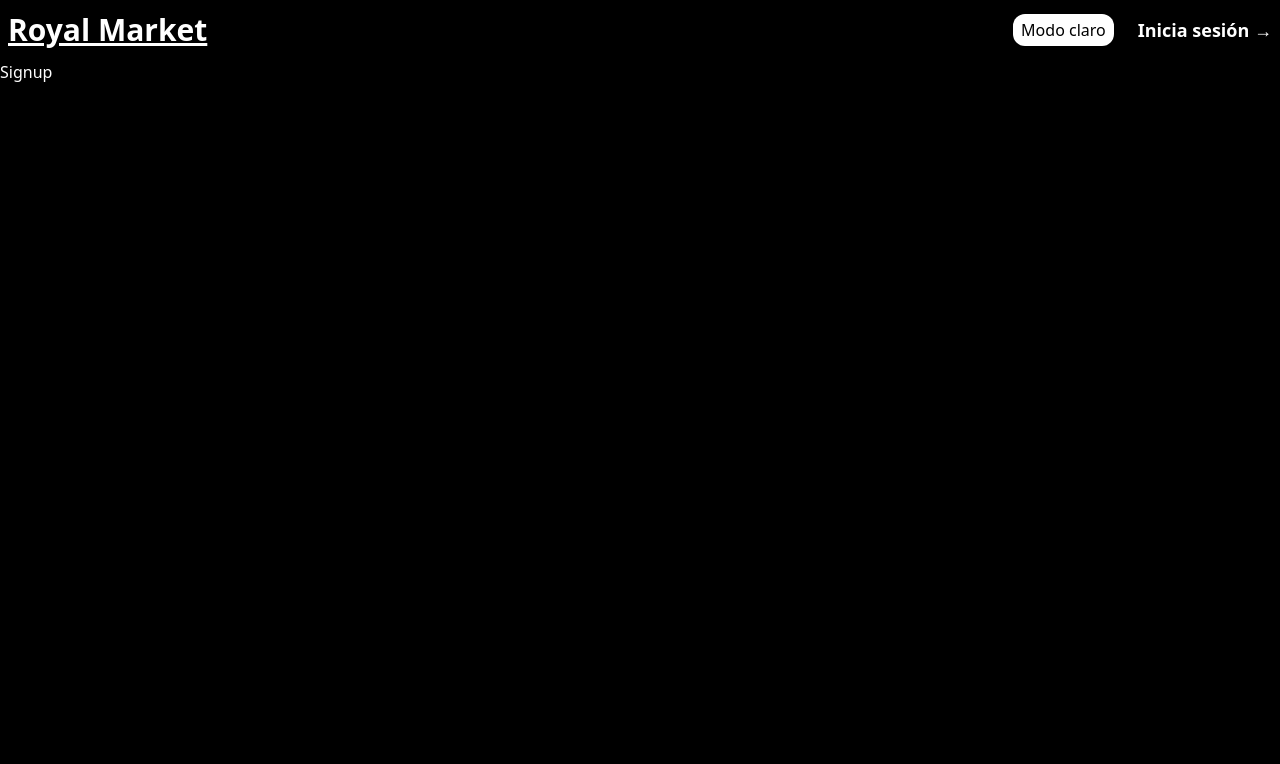
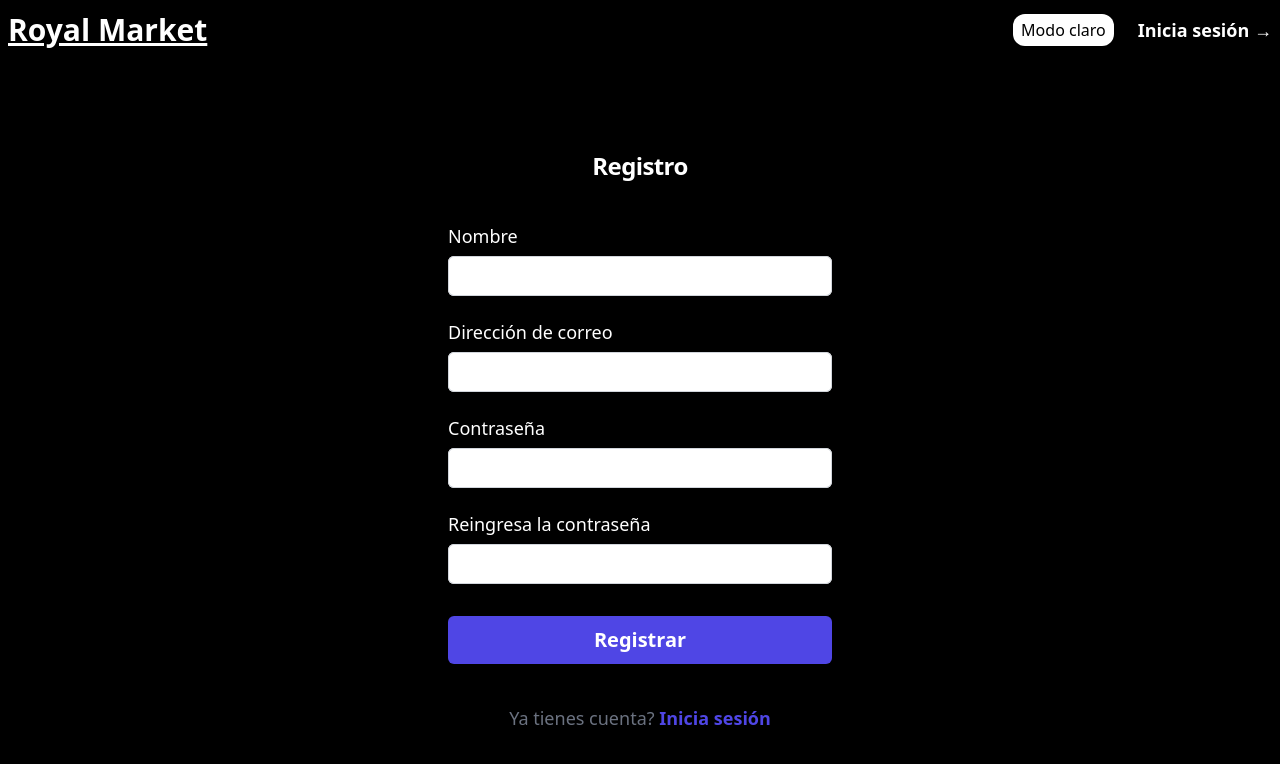
Before and after one commit to Edkiri/market-react-ui, a React (Vite) app: page /signup in a window 1280 px wide. Shown: the top 764 px of the page. Built offline with nearby package versions, Linux system fonts and the light colour scheme.

Commit message:
feat: create signup and login form with validators

```diff
--- a/src/App.jsx
+++ b/src/App.jsx
@@ -2,6 +2,7 @@ import { Route, Routes } from 'react-router-dom';
 
 import DefaultLayout from '@/layouts/DefaultLayout';
 import Home from '@/pages/Home';
+import Login from '@/pages/Login';
 import Signup from '@/pages/Signup';
 
 function App() {
@@ -9,6 +10,7 @@ function App() {
     <DefaultLayout>
       <Routes>
         <Route path="/" element={<Home />} />
+        <Route path="/login" element={<Login />} />
         <Route path="/signup" element={<Signup />} />
       </Routes>
     </DefaultLayout>
--- /dev/null
+++ b/src/components/Core/MkInput.jsx
@@ -0,0 +1,24 @@
+export default function MkInput({ label, error, errorMessage, ...inputProps }) {
+  return (
+    <div>
+      <label
+        htmlFor={inputProps.id}
+        className="block text-lg leading-6 text-gray-900 dark:text-white"
+      >
+        {label}
+      </label>
+      <div className="mt-2">
+        <input
+          className="text-lg px-2 block w-full rounded-md border-0 py-1.5 text-gray-900 shadow-sm ring-1 ring-inset ring-gray-300 placeholder:text-gray-400 focus:ring-2 focus:ring-inset focus:ring-indigo-600"
+          type={inputProps.type || 'text'}
+          {...inputProps}
+        />
+        {error ? (
+          <span className="block mt-2 text-red-500">{errorMessage}</span>
+        ) : (
+          <></>
+        )}
+      </div>
+    </div>
+  );
+}
--- a/src/components/Header/index.jsx
+++ b/src/components/Header/index.jsx
@@ -18,7 +18,7 @@ export default function Header() {
         </button>
         <div className="lg:flex lg:flex-1 lg:justify-end">
           <Link
-            to="/signup"
+            to="/login"
             className="font-semibold leading-6 text-lg text-gray-900 dark:text-white"
           >
             Inicia sesión <span aria-hidden="true">&rarr;</span>
--- /dev/null
+++ b/src/hooks/useInputForm.js
@@ -0,0 +1,36 @@
+import { useState } from 'react';
+
+export default function useInputForm(initialValue, validator) {
+  const [value, setValue] = useState(initialValue || '');
+  const [error, setError] = useState(false);
+
+  const handleChange = (event) => {
+    if (error) {
+      const isValid = validator.pattern.test(event.target.value);
+      if (isValid) {
+        setError(false);
+      }
+    }
+    setValue(event.target.value);
+  };
+
+  const handleBlur = (event) => {
+    if (!validator) return;
+    const isValid = validator.pattern.test(event.target.value);
+    if (!isValid) setError(true);
+  };
+
+  let errorMessage = '';
+  if (validator) {
+    errorMessage = validator.errorMessage;
+  }
+
+  return {
+    value,
+    error,
+    errorMessage,
+    onChange: handleChange,
+    onBlur: handleBlur,
+    maxLength: 200,
+  };
+}
--- /dev/null
+++ b/src/pages/Login/index.jsx
@@ -0,0 +1,78 @@
+import { Link } from "react-router-dom";
+
+export default function Login() {
+  return (
+    <>
+      <div className="flex min-h-full flex-1 flex-col justify-center px-6 py-12 lg:px-8">
+        <div className="sm:mx-auto sm:w-full sm:max-w-sm">
+          <h2 className="mt-10 text-center text-2xl font-bold leading-9 tracking-tight text-white-900">
+            Inicia Sesión
+          </h2>
+        </div>
+
+        <div className="mt-10 sm:mx-auto sm:w-full sm:max-w-sm">
+          <form className="space-y-6">
+            <div>
+              <label
+                htmlFor="email"
+                className="block text-lg leading-6 text-gray-900 dark:text-white"
+              >
+                Dirección de correo
+              </label>
+              <div className="mt-2">
+                <input
+                  id="email"
+                  name="email"
+                  type="email"
+                  autoComplete="email"
+                  required
+                  className="text-lg px-2 block w-full rounded-md border-0 py-1.5 text-gray-900 shadow-sm ring-1 ring-inset ring-gray-300 placeholder:text-gray-400 focus:ring-2 focus:ring-inset focus:ring-indigo-600"
+                />
+              </div>
+            </div>
+
+            <div>
+              <div className="flex items-center justify-between">
+                <label
+                  htmlFor="password"
+                  className="block font-medium text-lg leading-6 text-gray-900 dark:text-white"
+                >
+                  Contraseña
+                </label>
+              </div>
+              <div className="mt-2">
+                <input
+                  id="password"
+                  name="password"
+                  type="password"
+                  autoComplete="current-password"
+                  required
+                  className="text-lg px-2 block w-full rounded-md border-0 py-1.5 text-gray-900 shadow-sm ring-1 ring-inset ring-gray-300 placeholder:text-gray-400 focus:ring-2 focus:ring-inset focus:ring-indigo-600"
+                />
+              </div>
+            </div>
+
+            <div>
+              <button
+                type="submit"
+                className="flex w-full justify-center rounded-md bg-indigo-600 p-3 mt-8 text-xl font-semibold leading-6 text-white shadow-sm hover:bg-indigo-500 focus-visible:outline focus-visible:outline-2 focus-visible:outline-offset-2 focus-visible:outline-indigo-600"
+              >
+                Inicia sesión
+              </button>
+            </div>
+          </form>
+
+          <p className="mt-10 text-center text-lg text-gray-500">
+            No tienes cuenta?{' '}
+            <Link
+              to="/signup"
+              className="font-semibold leading-6 text-indigo-600 text-lg hover:text-indigo-500"
+            >
+              Regístrate
+            </Link>
+          </p>
+        </div>
+      </div>
+    </>
+  );
+}
--- a/src/pages/Signup/index.jsx
+++ b/src/pages/Signup/index.jsx
@@ -1,3 +1,97 @@
+import { Link } from 'react-router-dom';
+
+import useInputForm from '@/hooks/useInputForm';
+import validators from '@/utils/validators';
+import { useState } from 'react';
+import MkInput from '@/components/Core/MkInput';
+
 export default function Signup() {
-  return <h1>Signup</h1>;
+  const email = useInputForm('', validators.email);
+  const password = useInputForm('', validators.password);
+  const name = useInputForm('', validators.minTextLength(4))
+  const confirmPassword = useInputForm('');
+
+  const [loading, setLoading] = useState(false);
+  const [error, setError] = useState('');
+
+  const handleSubmit = async (event) => {
+    event.preventDefault();
+    if (email.error || email.value.trim() === '') return;
+    if (password.error || password.value.trim() === '') return;
+    if (name.error || name.value.trim() === '') return;
+    if (password.value !== confirmPassword.value) {
+      setError('Las contraseñas no coinciden');
+      return;
+    }
+    setError('');
+
+    try {
+      setLoading(true);
+      // await signup({ email: email.value, password: password.value });
+      console.log({ email: email.value, password: password.value, name: name.value });
+      setLoading(false);
+    } catch (err) {
+      setLoading(false);
+      setError(err.response.data.message);
+    }
+  };
+
+  return (
+    <>
+      <div className="flex min-h-full flex-1 flex-col justify-center px-6 py-12 lg:px-8">
+        <div className="sm:mx-auto sm:w-full sm:max-w-sm">
+          <h2 className="mt-10 text-center text-2xl font-bold leading-9 tracking-tight text-white-900">
+            Registro
+          </h2>
+        </div>
+
+        <div className="mt-10 sm:mx-auto sm:w-full sm:max-w-sm">
+          <form className="space-y-6" onSubmit={handleSubmit}>
+            <MkInput id="name" label="Nombre" {...name} />
+
+            <MkInput id="email" label="Dirección de correo" {...email} />
+
+            <MkInput
+              id="password"
+              type="password"
+              label="Contraseña"
+              {...password}
+            />
+
+            <MkInput
+              id="confirmPassword"
+              type="password"
+              label="Reingresa la contraseña"
+              {...confirmPassword}
+            />
+
+            <div>
+              <button
+                type="submit"
+                disabled={loading}
+                className="flex w-full mt-8 justify-center rounded-md bg-indigo-600 p-3 text-xl font-semibold leading-6 text-white shadow-sm hover:bg-indigo-500 focus-visible:outline focus-visible:outline-2 focus-visible:outline-offset-2 focus-visible:outline-indigo-600"
+              >
+                Registrar
+              </button>
+              {error && (
+                <span className="block text-red-500 mt-4 text-center">
+                  {error}
+                </span>
+              )}
+            </div>
+          </form>
+
+          <p className="mt-10 text-center text-lg text-gray-500">
+            Ya tienes cuenta?{' '}
+            <Link
+              to="/login"
+              className="font-semibold leading-6 text-indigo-600 text-lg hover:text-indigo-500"
+            >
+              Inicia sesión
+            </Link>
+          </p>
+        </div>
+      </div>
+    </>
+  );
 }
--- /dev/null
+++ b/src/utils/validators.js
@@ -0,0 +1,24 @@
+const validators = {
+  email: {
+    pattern: /^[\w.-]+@[a-zA-Z_-]+?(?:\.[a-zA-Z]{2,})+$/,
+    errorMessage: 'Ingresa una dirección de correo válida',
+  },
+  password: {
+    pattern: /^(?=.*[0-9!@#$%^&*])(.{8,})$/,
+    errorMessage: 'Ingresa mínimo 7 letras y al menos un caracter especial o número',
+  },
+  spainPhoneNumber: {
+    pattern: /^(?:(?:\+|00)34[-\s]?)?(?:[6]\d{8}|[89]\d{8})$/,
+    errorMessage: 'Ingresa un número de teléfono válido en España',
+  },
+  name: {
+    pattern: /^[a-zA-Z0-9áéíóúÁÉÍÓÚ\s]+$/,
+    errorMessage: 'Ingresa solo letras',
+  },
+  minTextLength: (min) => ({
+    pattern: new RegExp(`.{${min},}`),
+    errorMessage: `Ingresa un mínino de ${min} letras`,
+  }),
+};
+
+export default validators;
```
